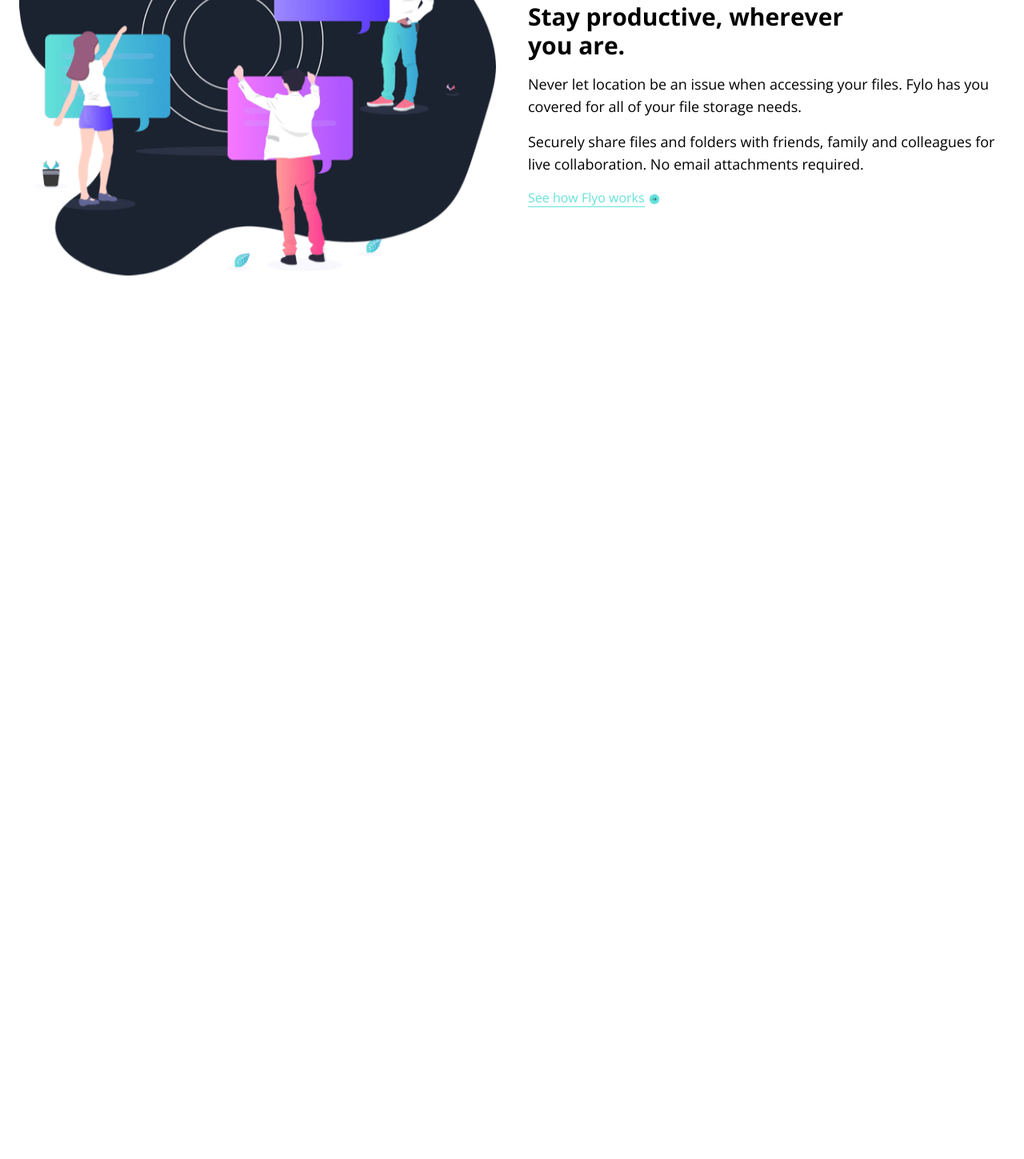
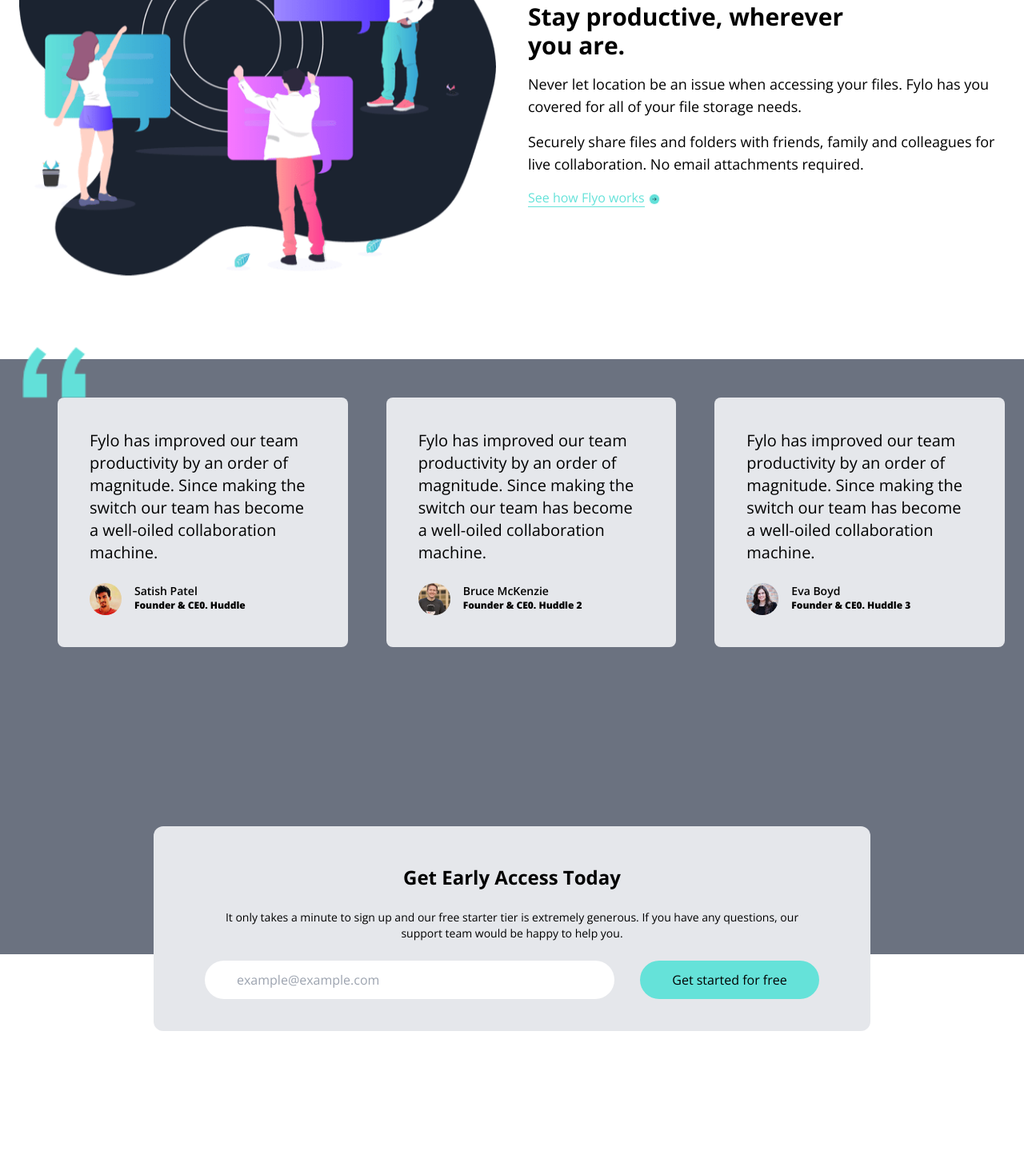
Before and after one commit to tamn142gaa/Fylo-Website-UI, a website: page index.html in a window 1280 px wide. Shown: the part 1832-3281 px from the top of the page at 80% size. Before the commit the page ends 2281 px from the top, so only its background shows below. Drawn offline with nearby package versions, Linux system fonts and the light colour scheme.

Commit message:
Building testimonials & easy access sections.

```diff
--- a/index.html
+++ b/index.html
@@ -204,5 +204,117 @@
     </section>
 
     <!-- Testimonials Section -->
+    <section id="testimonials" class="relative bg-gray-500 dark:bg-darkBlue">
+      <!-- Testimonials Container -->
+      <div class="container mx-auto px-6 pt-12 pb-80 md:pb-96">
+        <!-- Boxes Container -->
+        <div
+          class="relative flex flex-col space-y-6 w-full md:flex-row md:space-y-0 md:space-x-12"
+        >
+          <!-- Quote Image -->
+          <img
+            src="images/bg-quotes.png"
+            alt=""
+            class="absolute left-1 -top-2 w-10 md:-top-16 md:w-20"
+          />
+          <!-- Box 1 -->
+          <div
+            class="flex flex-col space-y-6 p-10 bg-gray-200 dark:bg-darkBlue3 rounded-lg md:w-1/3"
+          >
+            <p class="text-sm leading-5 md:text-xl">
+              Fylo has improved our team productivity by an order of magnitude.
+              Since making the switch our team has become a well-oiled
+              collaboration machine.
+            </p>
+            <div class="flex space-x-4">
+              <img
+                src="images/profile-1.jpg"
+                alt=""
+                class="w-10 h-10 rounded-full"
+              />
+              <div>
+                <h5 class="text-sm font-semibold">Satish Patel</h5>
+                <p class="text-xs font-extrabold">Founder & CE0. Huddle</p>
+              </div>
+            </div>
+          </div>
+          <!-- Box 2 -->
+          <div
+            class="flex flex-col space-y-6 p-10 bg-gray-200 dark:bg-darkBlue3 rounded-lg md:w-1/3"
+          >
+            <p class="text-sm leading-5 md:text-xl">
+              Fylo has improved our team productivity by an order of magnitude.
+              Since making the switch our team has become a well-oiled
+              collaboration machine.
+            </p>
+            <div class="flex space-x-4">
+              <img
+                src="images/profile-2.jpg"
+                alt=""
+                class="w-10 h-10 rounded-full"
+              />
+              <div>
+                <h5 class="text-sm font-semibold">Bruce McKenzie</h5>
+                <p class="text-xs font-extrabold">Founder & CE0. Huddle 2</p>
+              </div>
+            </div>
+          </div>
+          <!-- Box 3 -->
+          <div
+            class="flex flex-col space-y-6 p-10 bg-gray-200 dark:bg-darkBlue3 rounded-lg md:w-1/3"
+          >
+            <p class="text-sm leading-5 md:text-xl">
+              Fylo has improved our team productivity by an order of magnitude.
+              Since making the switch our team has become a well-oiled
+              collaboration machine.
+            </p>
+            <div class="flex space-x-4">
+              <img
+                src="images/profile-3.jpg"
+                alt=""
+                class="w-10 h-10 rounded-full"
+              />
+              <div>
+                <h5 class="text-sm font-semibold">Eva Boyd</h5>
+                <p class="text-xs font-extrabold">Founder & CE0. Huddle 3</p>
+              </div>
+            </div>
+          </div>
+        </div>
+      </div>
+    </section>
+
+    <!-- Early Access Section -->
+    <section id="early-access" class="relative px-6 dark:bg-darkBlue2 md:px-0">
+      <!-- Early Access Container -->
+      <div
+        class="relative -top-40 max-w-4xl mx-auto text-center p-10 px-6 pt-12 bg-gray-200 dark:bg-darkBlue1 rounded-xl space-y-6 md:px-16"
+      >
+        <h3 class="text-lg font-bold md:text-2xl">Get Early Access Today</h3>
+        <p class="text-sm">
+          It only takes a minute to sign up and our free starter tier is
+          extremely generous. If you have any questions, our support team would
+          be happy to help you.
+        </p>
+        <div
+          class="flex flex-col items-start space-y-6 md:flex-row md:space-y-0 md:space-x-8"
+        >
+          <div class="w-full md:flex-1">
+            <input
+              type="text"
+              placeholder="example@example.com"
+              class="w-full px-10 py-3 rounded-full focus:outline-none"
+            />
+          </div>
+          <button
+            class="w-full p-3 py-3 bg-accentCyan rounded-full md:w-56 hover:scale-95"
+          >
+            Get started for free
+          </button>
+        </div>
+      </div>
+    </section>
+
+    <!-- Footer -->
   </body>
 </html>
```
Also changed, not shown: css/style.css.
